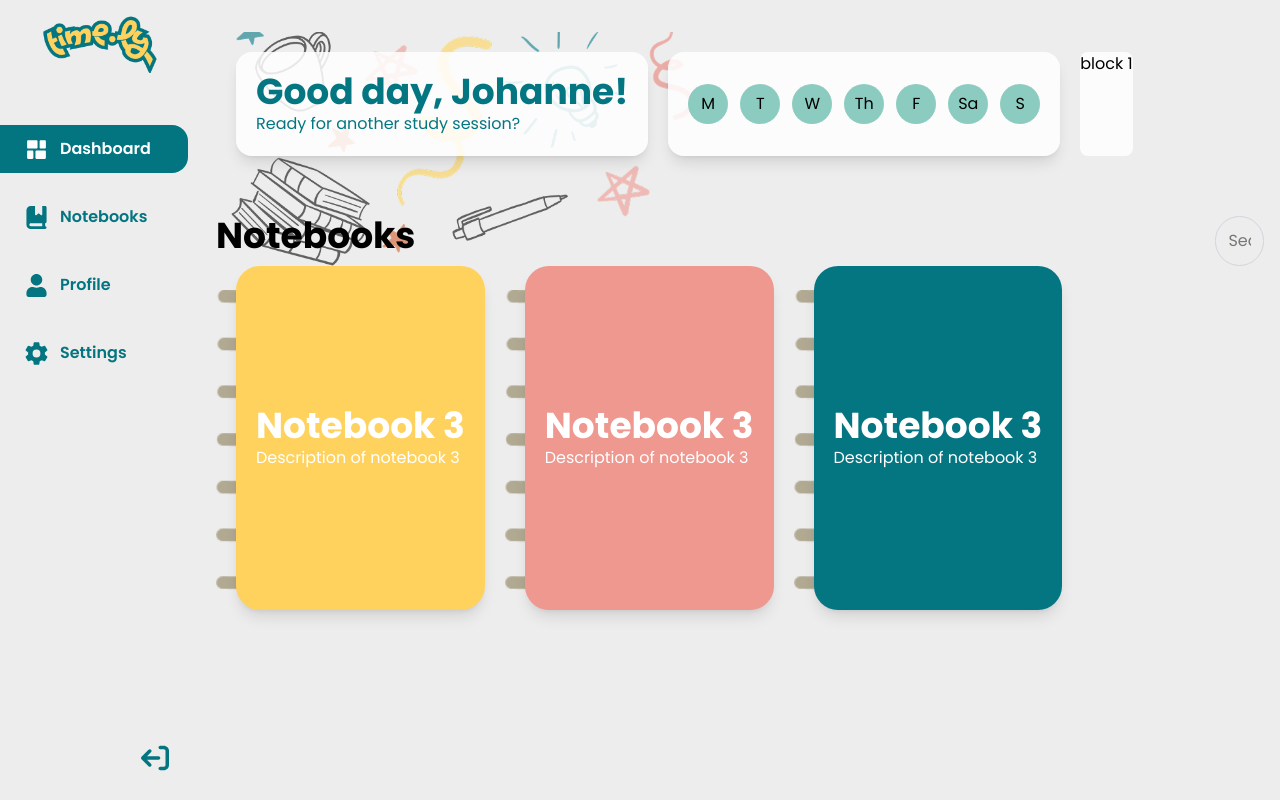
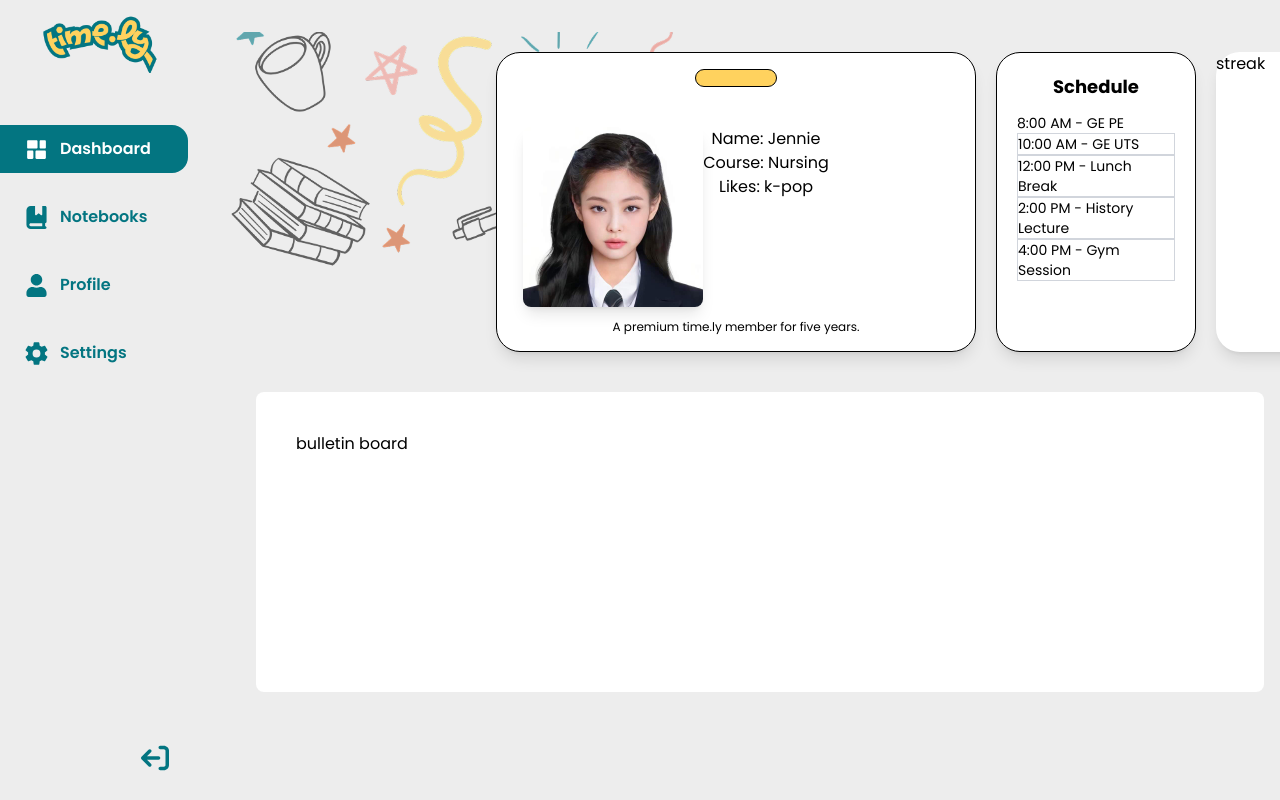
Before and after one commit to yanaSG/time.ly, a React (Vite) app in the folder frontend/: page /dashboard in a window 1280 px wide. Built offline with nearby package versions, Linux system fonts and the light colour scheme.

Commit message:
improved dashboard

```diff
--- a/frontend/src/views/features/dashboard/Dashboard.tsx
+++ b/frontend/src/views/features/dashboard/Dashboard.tsx
@@ -2,7 +2,7 @@ import React from 'react'
 
 const Dashboard: React.FC = () => {
   return (
-    <div className="flex flex-col relative">
+    <div className="fixed flex flex-col relative pl-10 ">
 
       <div className="flex justify-center z-0">
         <img
@@ -13,115 +13,59 @@ const Dashboard: React.FC = () => {
       </div>
 
 
-      <div className='flex flex-row gap-5 p-5 z-10'>
+      <div className='fixed flex flex-row gap-5 p-5 z-10 justify-center pl-60 '>
 
-        <div className="bg-[rgba(255,255,255,0.85)] p-5 rounded-2xl z-10 shadow-lg">
-            <h3 className="text-4xl font-bold text-[#037682] ">Good day, Johanne! </h3>
-          <p className="text-[#037682] ">Ready for another study session?</p>
-        </div>
+        {/* start of id */}
+        <div className="bg-white h-75 w-120 rounded-3xl border border-grey flex flex-col shadow-lg align-center justify-center items-center transform transition-transform duration-300 hover:scale-105">
 
-        <div className="bg-[rgba(255,255,255,0.85)] p-5 rounded-2xl flex shadow-lg">
-            <div className="flex flex-col align-center justify-center">
-              <div className="flex flex-row gap-3 align-center justify-center">
-                <div className="w-10 h-10 bg-[#8BCBC0] rounded-full flex items-center justify-center">
-                  <span>M</span>
-                </div>
-                <div className="w-10 h-10 bg-[#8BCBC0] rounded-full flex items-center justify-center">
-                  <span>T</span>
-                </div>
-                <div className="w-10 h-10 bg-[#8BCBC0] rounded-full flex items-center justify-center">
-                  <span>W</span>
-                </div>
-                <div className="w-10 h-10 bg-[#8BCBC0] rounded-full flex items-center justify-center">
-                  <span>Th</span>
-                </div>
-                <div className="w-10 h-10 bg-[#8BCBC0] rounded-full flex items-center justify-center">
-                  <span>F</span>
-                </div>
-                <div className="w-10 h-10 bg-[#8BCBC0] rounded-full flex items-center justify-center">
-                  <span>Sa</span>
-                </div>
-                <div className="w-10 h-10 bg-[#8BCBC0] rounded-full flex items-center justify-center">
-                  <span>S</span>
-                </div>
-              </div>
-            </div>
-        </div>
+          <div className=" border border-black bg-[#FFD25E]  pt-2 pb-2 pl-10 pr-10 rounded-full">
 
-       <div className="bg-[rgba(255,255,255,0.85)] rounded-lg">
-          <p>block 1 </p>
-        </div>
-
-      </div>
-
-      {/*  start notebooks */}
-      <div className="flex flex-col pt-10 items-start z-10">
-        {/*  top notebooks */}
-        <div className="flex flex-row">
-          <div>
-            <p className="text-4xl font-bold pr-200">Notebooks</p>
           </div>
 
-          <div className="">
-            <input
-              type="text"
-              placeholder="Search"
-              className="w-full p-3 border border-gray-300 rounded-full focus:outline-none focus:ring-2 focus:ring-blue-500"
+          <div className="flex flex-row justify-center items-center items-start pt-10">
+            <img
+              src="../../../../../public/user-jennie.jpg"
+              alt="user"
+              className=" h-45 w-45 rounded-lg shadow-lg"
             />
-          </div>
-        </div>
-         {/*  bottom notebooks */}
-        <div>
-          <div className="flex flex-row gap-5">
 
-            <div className="flex flex-row gap-5">
-              <div className="pt-6">
-                <img
-                  src="../../../../../public/binder.png"
-                  alt="Dashboard Illustration"
-                  className=" absolute h-75 w-auto z-0"
-                />
-              </div>
-              <div className="bg-[#FFD25E] pt-35 pb-35 pl-5 pr-5 rounded-3xl z-10 shadow-lg">
-                <h3 className="text-4xl font-bold text-white ">Notebook 3</h3>
-                <p className="text-white ">Description of notebook 3</p>
-              </div>
-            </div>
-
-            <div className="flex flex-row gap-5">
-              <div className="pt-6">
-                <img
-                  src="../../../../../public/binder.png"
-                  alt="Dashboard Illustration"
-                  className=" absolute h-75 w-auto z-0"
-                />
-              </div>
-              <div className="bg-[#EF988F] pt-35 pb-35 pl-5 pr-5 rounded-3xl z-10 shadow-lg">
-                <h3 className="text-4xl font-bold text-white ">Notebook 3</h3>
-                <p className="text-white ">Description of notebook 3</p>
-              </div>
-            </div>
-
-            <div className="flex flex-row gap-5">
-              <div className="pt-6">
-                <img
-                  src="../../../../../public/binder.png"
-                  alt="Dashboard Illustration"
-                  className=" absolute h-75 w-auto z-0"
-                />
-              </div>
-              <div className="bg-[#037682] pt-35 pb-35 pl-5 pr-5 rounded-3xl z-10 shadow-lg">
-                <h3 className="text-4xl font-bold text-white ">Notebook 3</h3>
-                <p className="text-white ">Description of notebook 3</p>
-              </div>
+            <div className="flex flex-col justify-center items-center align-center mr-30">
+             <p>Name: Jennie</p>
+             <p>Course: Nursing</p>
+             <p>Likes: k-pop</p>
             </div>
 
           </div>
 
+          <div>
+            <p className="text-xs pt-3">A premium time.ly member for five years.</p>
+          </div>
+
+        </div>
+         {/* end of id */}
+
+        <div className="border border-black bg-white h-75 w-50 rounded-3xl shadow-lg transform transition-transform duration-300 hover:scale-105 p-5 flex flex-col items-center">
+          <p className="font-bold text-lg mb-3">Schedule</p>
+            <ul className="text-sm ">
+            <li className="bg-white rounded-full ">8:00 AM - GE PE</li>
+            <li className="border border-gray-300">10:00 AM - GE UTS</li>
+            <li className="border border-gray-300">12:00 PM - Lunch Break</li>
+            <li className="border border-gray-300">2:00 PM - History Lecture</li>
+            <li className="border border-gray-300">4:00 PM - Gym Session</li>
+            </ul>
         </div>
 
+         <div className="bg-white h-75 w-50 rounded-3xl shadow-lg transform transition-transform duration-300 hover:scale-105">
+          <p>streak</p>
+        </div>
+
+
       </div>
-      {/*  end notebooks */}
+
+      <div className="bg-white h-75 mt-90 rounded-lg">
+        <p className="p-10">bulletin board</p>
+      </div>
+
     </div>
   )
 }
```
Also changed, not shown: frontend/public/user-jennie.jpg (added).
